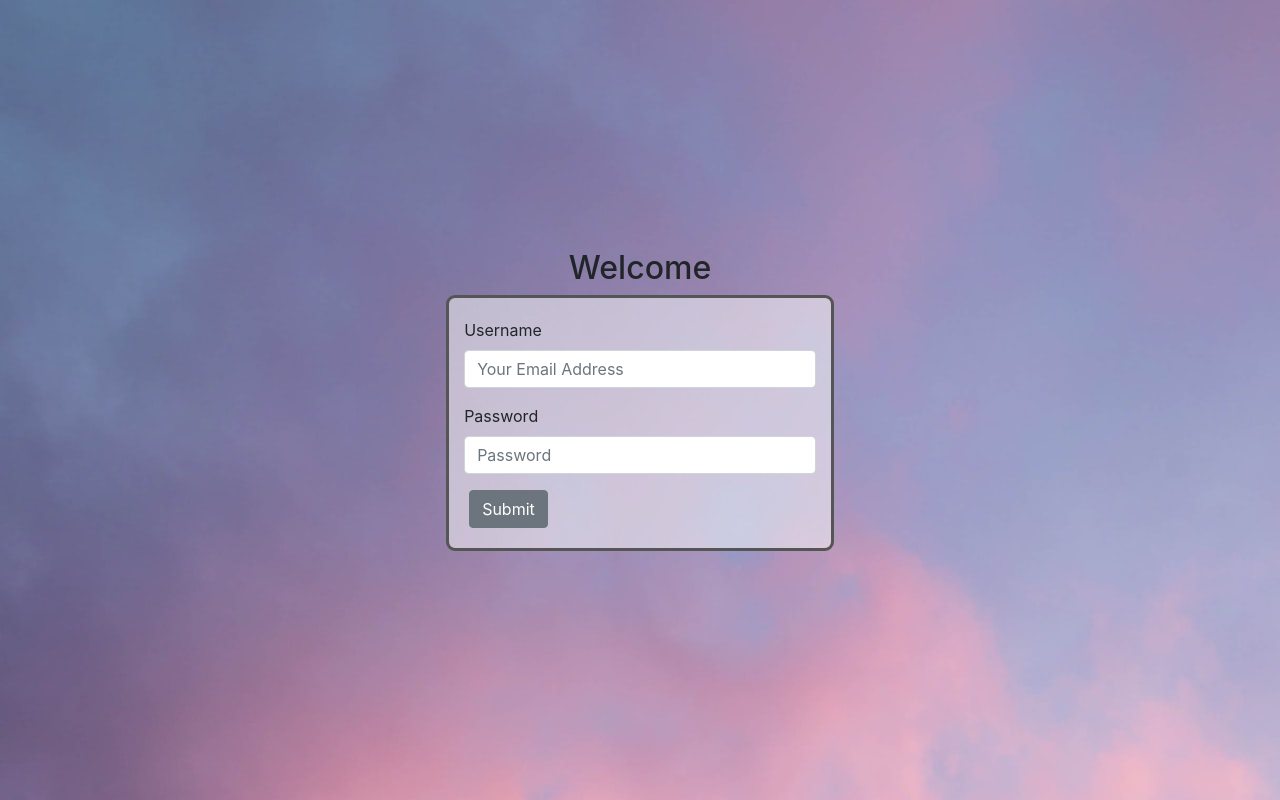
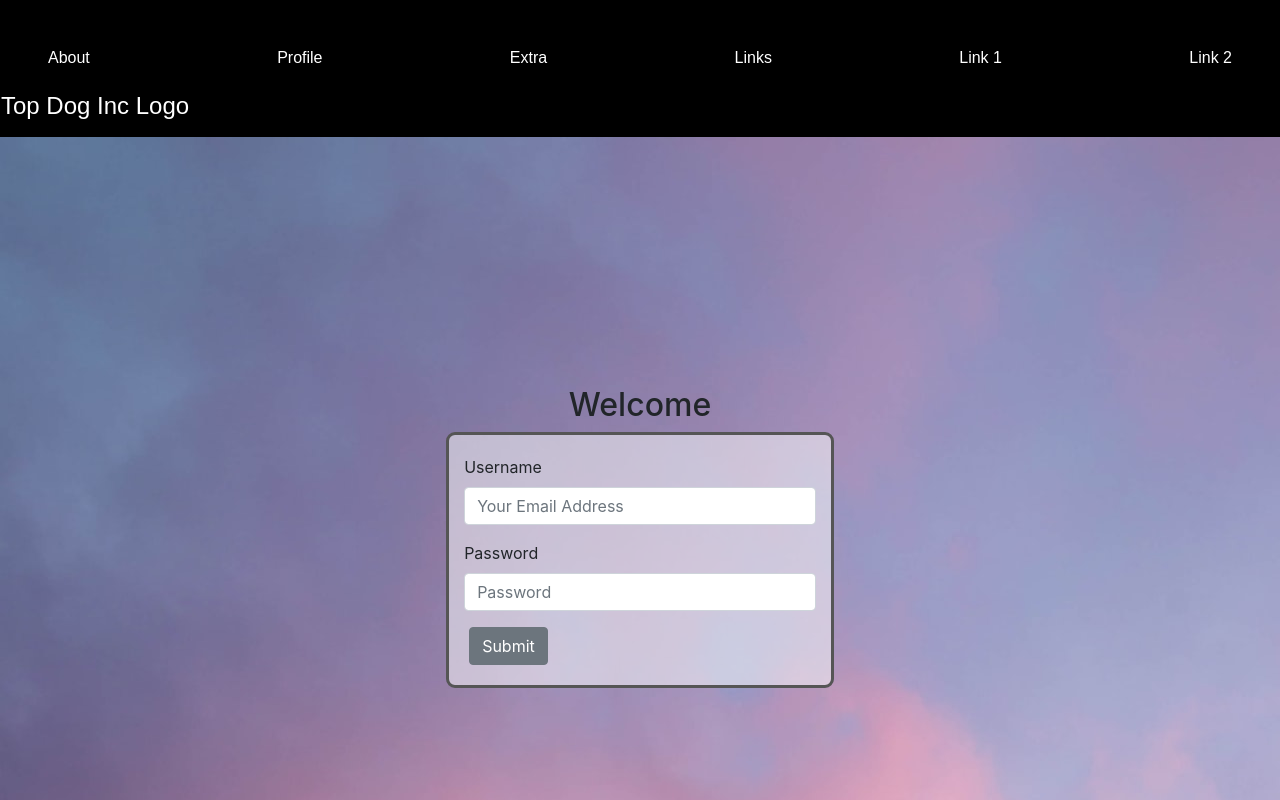
Before and after one commit to deltadesign/topdog, a React (Create React App) app: page / in a window 1280 px wide. Shown: the top 800 px of the page. Built offline with nearby package versions, Linux system fonts and the light colour scheme.

Commit message:
set up navbar

```diff
--- a/src/App.css
+++ b/src/App.css
@@ -10,6 +10,27 @@
   justify-content: center;
   align-items: center;
 }
+
+.navbar{
+  color: white;
+  background-color:black ;
+  padding-top: 1em;
+  position: relative;
+  bottom: 0;
+  width:100%;
+  font-family: Arial;
+}
+
+.navbar a {
+  float: left;
+  font-size: 16px;
+  color: white;
+  text-align: center;
+  padding: 14px 16px;
+  text-decoration: none;
+  font-family: Arial;
+}
+
 
 .footer{
     color: white;
--- a/src/App.js
+++ b/src/App.js
@@ -5,7 +5,7 @@ import './App.css'; // add custom CSS values
 // COMPONENTS
 import Landing from './components/landing';
 import Footer from './components/footer';
-
+import Navbar from './components/navbar';
 
 // this app uses the class based system
 // this class conatins the render method
@@ -18,8 +18,9 @@ class App extends React.Component {
   render() {
   return (
     <>
+      <Navbar/>
         <Landing/>
-        <Footer/>
+          <Footer/>
     </>
   );
 }
--- /dev/null
+++ b/src/components/navbar.js
@@ -0,0 +1,40 @@
+import React from 'react';
+
+// Bootstrap Elements
+// import Container from 'react-bootstrap/Container';
+
+
+class Navbar extends React.Component {
+    constructor(props) {
+        super(props)
+
+    }
+
+    render() {
+        return (
+
+            <div className="navbar">
+            <div class="navbar">
+
+                <a href="#about">About</a>
+                    <a href="#profile">Profile</a>
+                        <a href="#extra">Extra</a>
+                            <a href="#links">Links</a>
+                             <a href="#">Link 1</a>
+                                <a href="#">Link 2</a>
+                        </div>
+
+                    <div className="row">
+                        <h4>Top Dog Inc Logo</h4>
+                           </div>
+
+                  </div>
+
+
+
+
+        )
+    }
+}
+
+export default Navbar;
```
Also changed, not shown: src/navbar.js (deleted, +0 -17 lines).
